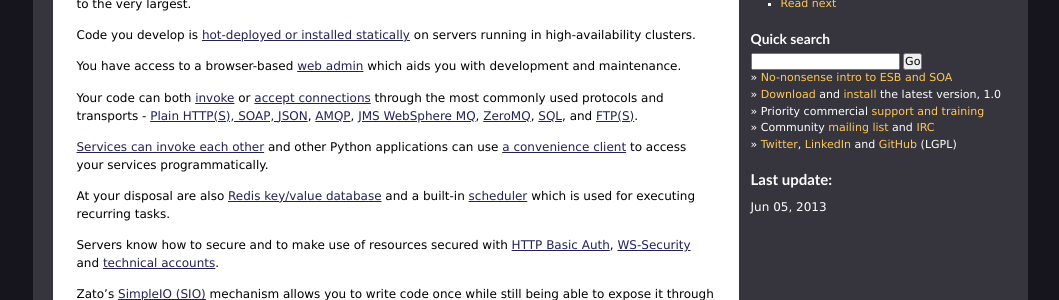
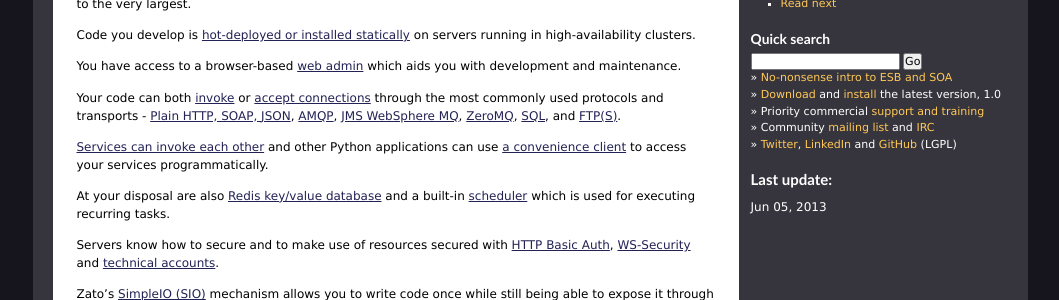
Before and after one commit to rfdiazpr/zato-docs, a Sphinx documentation site: the page built from sphinx/progguide/overview.txt, in a window 1280 px wide. Shown: the part 178-478 px from the top of the page, without its empty margins (110-1169 px from the left). Built offline with Sphinx 7.4.7, drawn with Linux system fonts in a browser that asks for light colours.

```diff
--- a/sphinx/intro/overview-high-level.txt
+++ b/sphinx/intro/overview-high-level.txt
@@ -71,7 +71,7 @@ Interfaces
 Various interfaces that Zato can access allow one for reaching out to any application,
 regardless of its origin and programming language used. The interfaces include:
 
-* the ubiquitous HTTP(S) protocol
+* the ubiquitous HTTP protocol
 * FTP(S)
 * AMQP
 * WebSphere MQ
--- a/sphinx/progguide/overview.txt
+++ b/sphinx/progguide/overview.txt
@@ -25,7 +25,7 @@ or
 :doc:`accept connections <./channels>`
 through the most commonly used
 protocols and transports -
-:doc:`Plain HTTP(S), SOAP, JSON <./outconn/http>`,
+:doc:`Plain HTTP, SOAP, JSON <./outconn/http>`,
 :doc:`AMQP <./outconn/amqp>`,
 :doc:`JMS WebSphere MQ <./outconn/jms-wmq>`,
 :doc:`ZeroMQ <./outconn/zmq>`,
--- a/sphinx/tutorial/01.txt
+++ b/sphinx/tutorial/01.txt
@@ -30,7 +30,7 @@ or
 :doc:`accept connections <../progguide/channels>`
 through many
 protocols and transports -
-:doc:`plain HTTP(S), SOAP, JSON <../progguide/outconn/http>`,
+:doc:`plain HTTP, SOAP, JSON <../progguide/outconn/http>`,
 :doc:`AMQP <../progguide/outconn/amqp>`,
 :doc:`JMS WebSphere MQ <../progguide/outconn/jms-wmq>`,
 :doc:`ZeroMQ <../progguide/outconn/zmq>`,
--- a/sphinx/tutorial/02.txt
+++ b/sphinx/tutorial/02.txt
@@ -712,7 +712,7 @@ covered but you should already have a solid understanding of some of the core ap
 
 * out of the box, you have access to
 
-  * :doc:`HTTP(S) <../progguide/outconn/http>`
+  * :doc:`HTTP <../progguide/outconn/http>`
   * :doc:`AMQP <../progguide/outconn/amqp>`
   * :doc:`JMS WebSphere MQ <../progguide/outconn/jms-wmq>`
   * :doc:`ZeroMQ <../progguide/outconn/zmq>`
```
